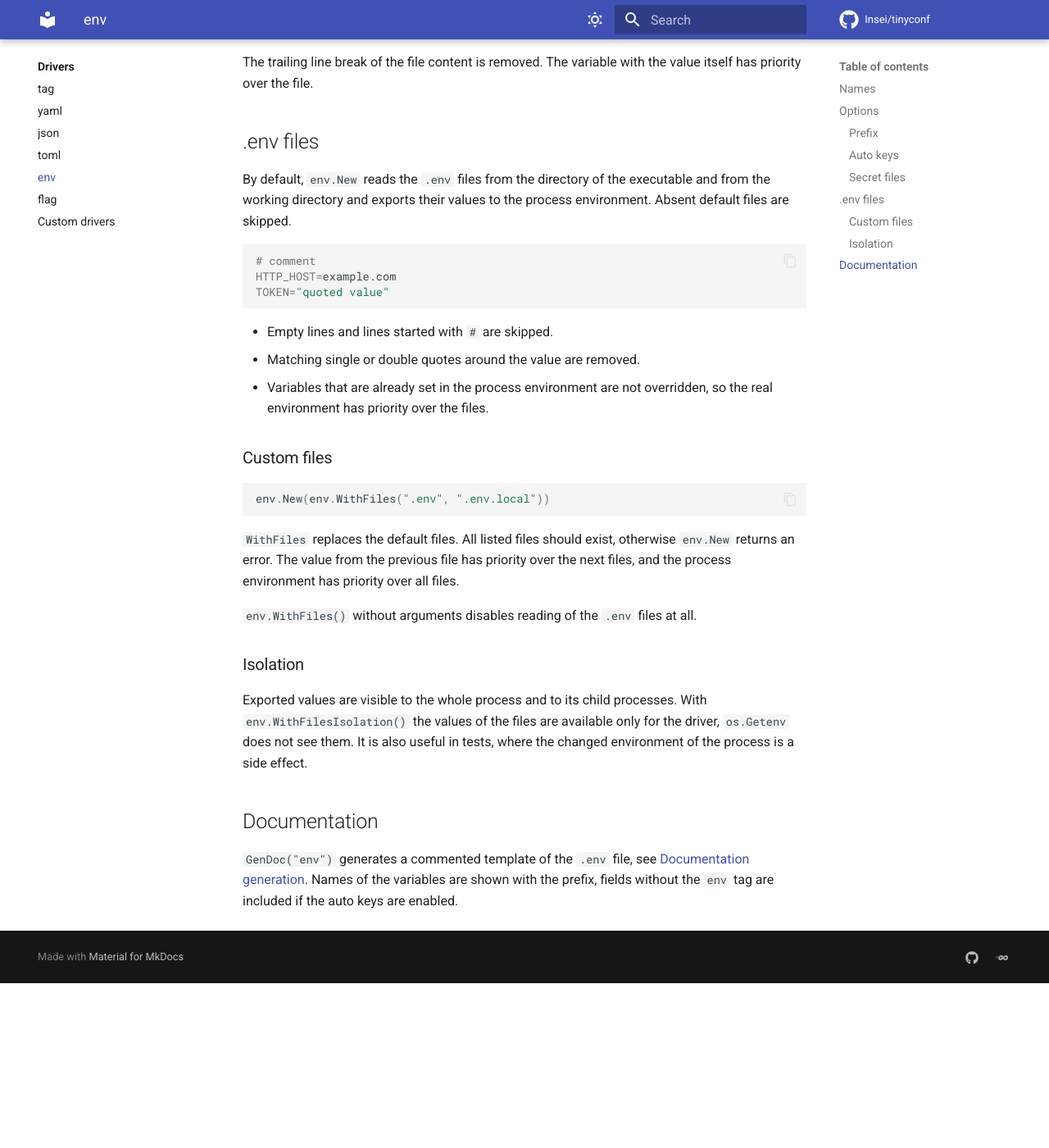
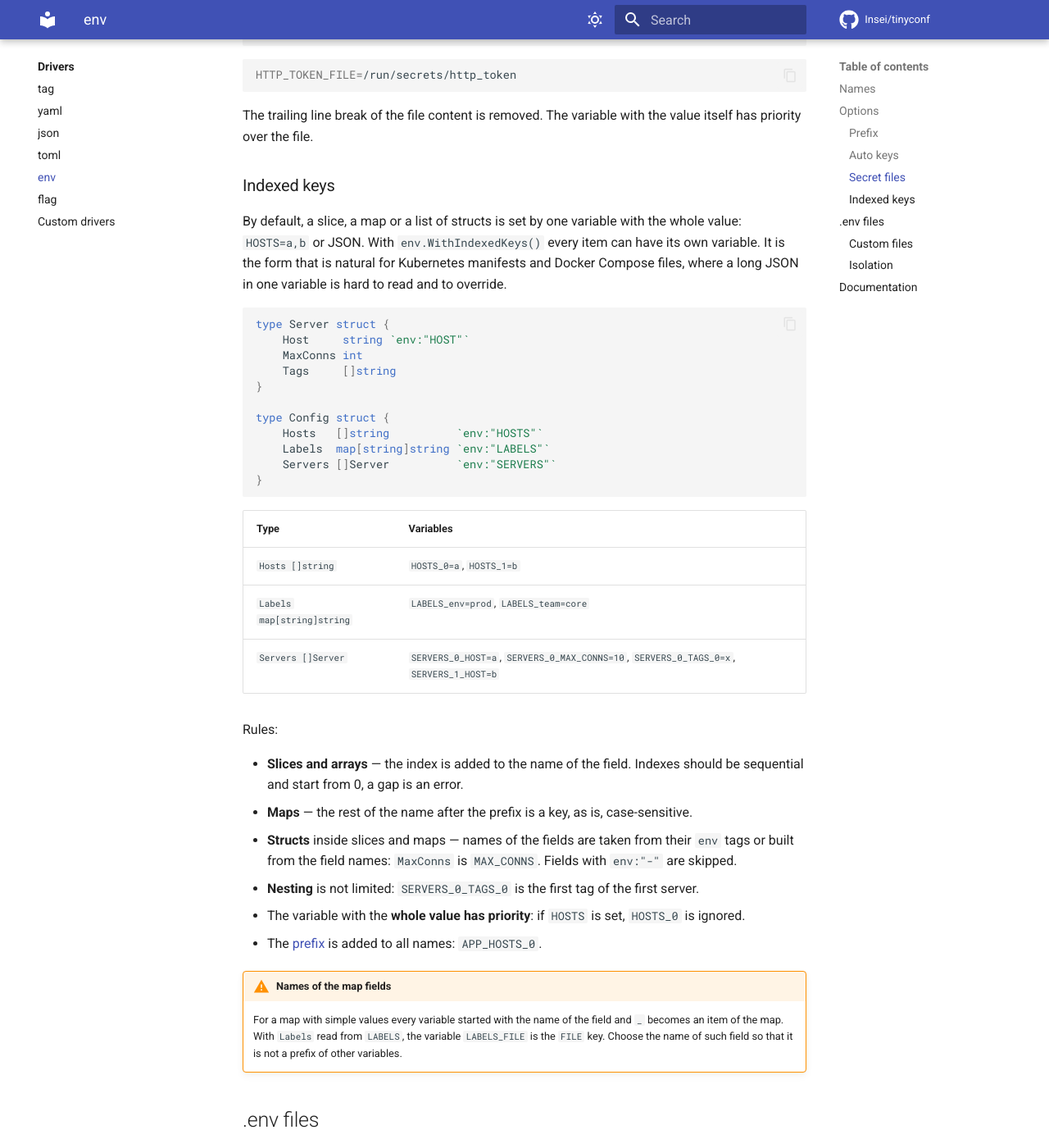
Before and after one commit to Insei/tinyconf, an MkDocs documentation site: the page built from docs/drivers/env.md, in a window 1280 px wide and 1400 px high, scrolled down 2189 px. Shown: the whole window at 82% size. Built offline with MkDocs 1.6.1 and Material for MkDocs 9.7.7, drawn with Linux system fonts in a browser that asks for light colours; comment, search, counter and statistics services are not loaded; before the commit the page ends 3388 px from its top, so only the background shows below that; some of the changed text lies outside the part shown.

Commit message:
docs: describe indexed keys of env driver
Signed-off-by: Dmitriy Aleksandrov <goodmobiledevices@gmail.com>

````diff
--- a/docs/drivers/env.md
+++ b/docs/drivers/env.md
@@ -39,6 +39,7 @@ envDriver, err := env.New(
     env.WithSecretFiles(),
     env.WithFiles(".env", ".env.local"),
     env.WithFilesIsolation(),
+    env.WithIndexedKeys(),
 )
 ```
 
@@ -49,6 +50,7 @@ envDriver, err := env.New(
 | `WithSecretFiles()` | reads the value from the file, if the variable with the `_FILE` suffix is set |
 | `WithFiles(files...)` | custom `.env` files instead of the default ones |
 | `WithFilesIsolation()` | does not export the values of the `.env` files to the process environment |
+| `WithIndexedKeys()` | reads slices, arrays, maps and structs from separate variables |
 
 ### Prefix
 
@@ -83,6 +85,42 @@ HTTP_TOKEN_FILE=/run/secrets/http_token
 
 The trailing line break of the file content is removed. The variable with the value itself has priority over the file.
 
+### Indexed keys
+
+By default, a slice, a map or a list of structs is set by one variable with the whole value: `HOSTS=a,b` or JSON. With `env.WithIndexedKeys()` every item can have its own variable. It is the form that is natural for Kubernetes manifests and Docker Compose files, where a long JSON in one variable is hard to read and to override.
+
+```go
+type Server struct {
+    Host     string `env:"HOST"`
+    MaxConns int
+    Tags     []string
+}
+
+type Config struct {
+    Hosts   []string          `env:"HOSTS"`
+    Labels  map[string]string `env:"LABELS"`
+    Servers []Server          `env:"SERVERS"`
+}
+```
+
+| Type | Variables |
+|---|---|
+| `Hosts []string` | `HOSTS_0=a`, `HOSTS_1=b` |
+| `Labels map[string]string` | `LABELS_env=prod`, `LABELS_team=core` |
+| `Servers []Server` | `SERVERS_0_HOST=a`, `SERVERS_0_MAX_CONNS=10`, `SERVERS_0_TAGS_0=x`, `SERVERS_1_HOST=b` |
+
+Rules:
+
+* **Slices and arrays** — the index is added to the name of the field. Indexes should be sequential and start from 0, a gap is an error.
+* **Maps** — the rest of the name after the prefix is a key, as is, case-sensitive.
+* **Structs** inside slices and maps — names of the fields are taken from their `env` tags or built from the field names: `MaxConns` is `MAX_CONNS`. Fields with `env:"-"` are skipped.
+* **Nesting** is not limited: `SERVERS_0_TAGS_0` is the first tag of the first server.
+* The variable with the **whole value has priority**: if `HOSTS` is set, `HOSTS_0` is ignored.
+* The [prefix](#prefix) is added to all names: `APP_HOSTS_0`.
+
+!!! warning "Names of the map fields"
+    For a map with simple values every variable started with the name of the field and `_` becomes an item of the map. With `Labels` read from `LABELS`, the variable `LABELS_FILE` is the `FILE` key. Choose the name of such field so that it is not a prefix of other variables.
+
 ## .env files
 
 By default, `env.New` reads the `.env` files from the directory of the executable and from the working directory and exports their values to the process environment. Absent default files are skipped.
````
Also changed, not shown: docs/features/sources.md (+1 -1 lines).
